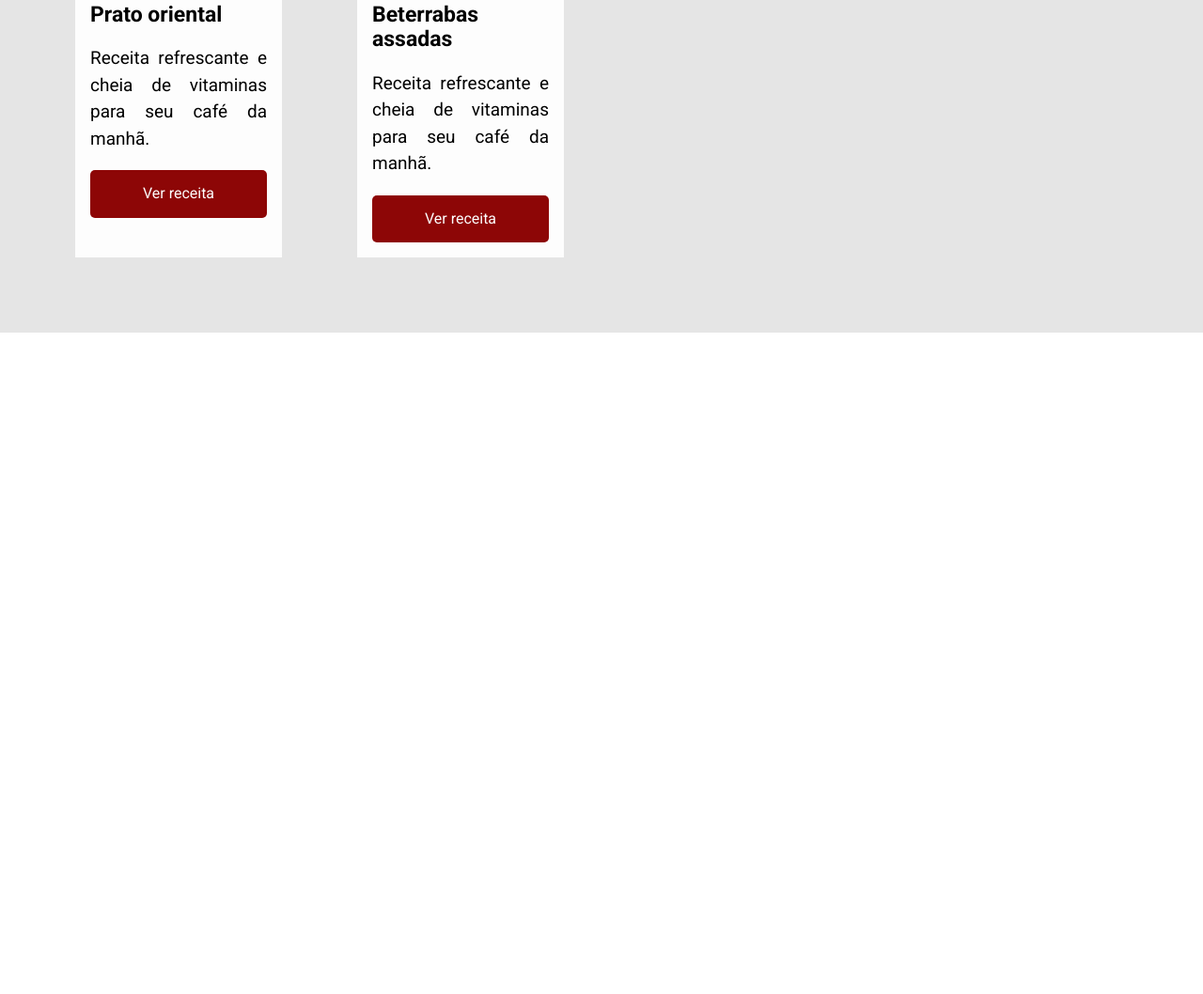
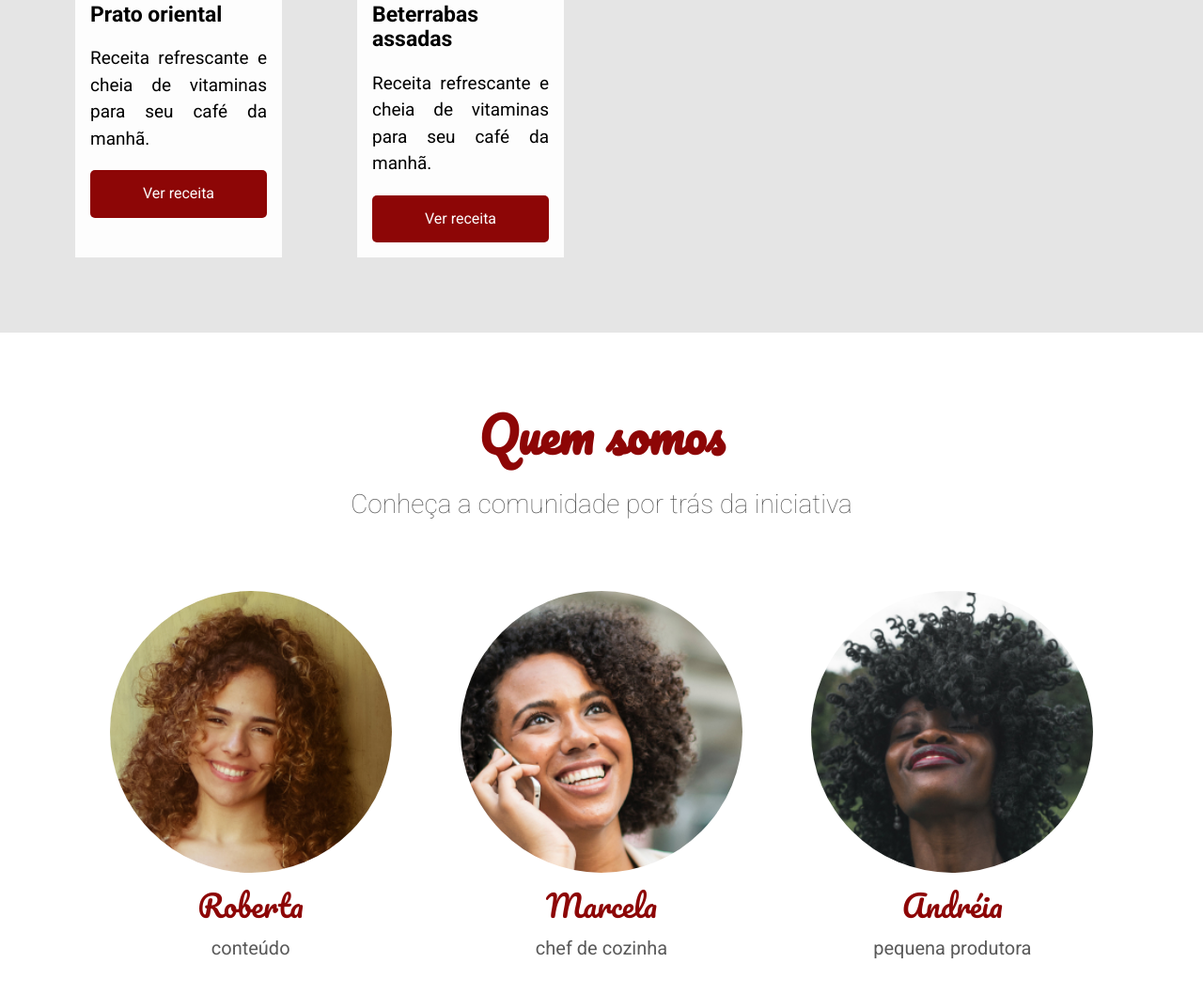
Before and after one commit to rrcruz83/Fruta-e-Fruto, a plain HTML site: page index.html in a window 1280 px wide. Shown: the part 1924-2982 px from the top of the page at 94% size. Before the commit the page ends 2278 px from the top, so only its background shows below. Drawn offline with Linux system fonts and the light colour scheme.

Commit message:
Criação da seção quem somos; Ajustes na seção receitas.

```diff
--- /dev/null
+++ b/assets/css/pessoa/pessoa-funcao.css
@@ -0,0 +1,5 @@
+.pessoa__funcao {
+    color: #595959;
+    font-size: 1.25rem;
+    text-transform: lowercase;
+}
--- /dev/null
+++ b/assets/css/pessoa/pessoa-imagem.css
@@ -0,0 +1,21 @@
+.pessoa__imagem {
+    background-position: center;
+    background-repeat: no-repeat;
+    background-size: cover;
+    border-radius: 100%;
+    height: 300px;
+    margin: 0 auto;
+    width: 300px;
+}
+
+.pessoa__imagem--roberta {
+    background-image: url('../../img/pessoas/roberta.jpg');
+}
+
+.pessoa__imagem--marcela {
+    background-image: url('../../img/pessoas/marcela.jpg');
+}
+
+.pessoa__imagem--andreia {
+    background-image: url('../../img/pessoas/andreia.jpg');
+}
--- /dev/null
+++ b/assets/css/pessoa/pessoa-nome.css
@@ -0,0 +1,6 @@
+.pessoa__nome {
+    color: #8d0606;
+    font-family: Pacifico, cursive;
+    font-size: 2rem;
+    margin: 1rem 0;
+}
--- /dev/null
+++ b/assets/css/pessoa/pessoa.css
@@ -0,0 +1,4 @@
+.pessoa {
+    display: flex;
+    flex-direction: column;
+}
--- /dev/null
+++ b/assets/css/pessoas.css
@@ -0,0 +1,5 @@
+.pessoas {
+    display: flex;
+    justify-content: space-around;
+    padding-top: 3rem;
+}
--- /dev/null
+++ b/assets/css/quemSomos/quemSomos-descricao.css
@@ -0,0 +1,5 @@
+.quem-somos__descricao {
+    color: #595959;
+    font-size: 1.75rem;
+    font-weight: 100;
+}
--- /dev/null
+++ b/assets/css/quemSomos/quemSomos-titulo.css
@@ -0,0 +1,6 @@
+.quem-somos__titulo {
+    color: #8d0606;
+    font-family: Pacifico, cursive;
+    font-size: 3.1875rem;
+    margin-bottom: 1rem;
+}
--- /dev/null
+++ b/assets/css/quemSomos/quemSomos.css
@@ -0,0 +1,4 @@
+.quem-somos {
+    padding: 5rem;
+    text-align: center;
+}
--- a/index.html
+++ b/index.html
@@ -24,7 +24,16 @@
         <link rel="stylesheet" href="assets/css/receita/receita-descricao.css">
         <link rel="stylesheet" href="assets/css/receita/receita-imagem.css">
         <link rel="stylesheet" href="assets/css/receita/receita-titulo.css">
-        <link rel="stylesheet" href="assets/css/receita/receitas.css">
+        <link rel="stylesheet" href="assets/css/receitas.css">
+        <link rel="stylesheet" href="./assets/css/quemSomos/quemSomos.css">
+        <link rel="stylesheet" href="./assets/css/quemSomos/quemSomos-titulo.css">
+        <link rel="stylesheet" href="./assets/css/quemSomos/quemSomos-descricao.css">
+        <link rel="stylesheet" href="./assets/css/pessoas.css">
+        <link rel="stylesheet" href="./assets/css/pessoa/pessoa.css">
+        <link rel="stylesheet" href="./assets/css/pessoa/pessoa-imagem.css">
+        <link rel="stylesheet" href="./assets/css/pessoa/pessoa-funcao.css">
+        <link rel="stylesheet" href="./assets/css/pessoa/pessoa-nome.css">
+    </head>
     </head>
     <body>
         <header class="cabecalho">
@@ -108,5 +117,26 @@
                 </div>
             </div>
         </section>
+        <section class="quem-somos">
+            <h3 class="quem-somos__titulo">Quem somos</h3>
+            <p class="quem-somos__descricao">Conheça a comunidade por trás da iniciativa</p>
+            <div class="pessoas">
+                <div class="pessoa">
+                    <div class="pessoa__imagem pessoa__imagem--roberta"></div>
+                    <span class="pessoa__nome">Roberta</span>
+                    <span class="pessoa__funcao">Conteúdo</span>
+                </div>
+                <div class="pessoa">
+                    <div class="pessoa__imagem pessoa__imagem--marcela"></div>
+                    <span class="pessoa__nome">Marcela</span>
+                    <span class="pessoa__funcao">Chef de cozinha</span>
+                </div>
+                <div class="pessoa">
+                    <div class="pessoa__imagem pessoa__imagem--andreia"></div>
+                    <span class="pessoa__nome">Andréia</span>
+                    <span class="pessoa__funcao">Pequena Produtora</span>
+                </div>
+            </div>
+        </section>
     </body>
 </html>
```
Also changed, not shown: assets/css/receitas.css (renamed from assets/css/receita/receitas.css).
